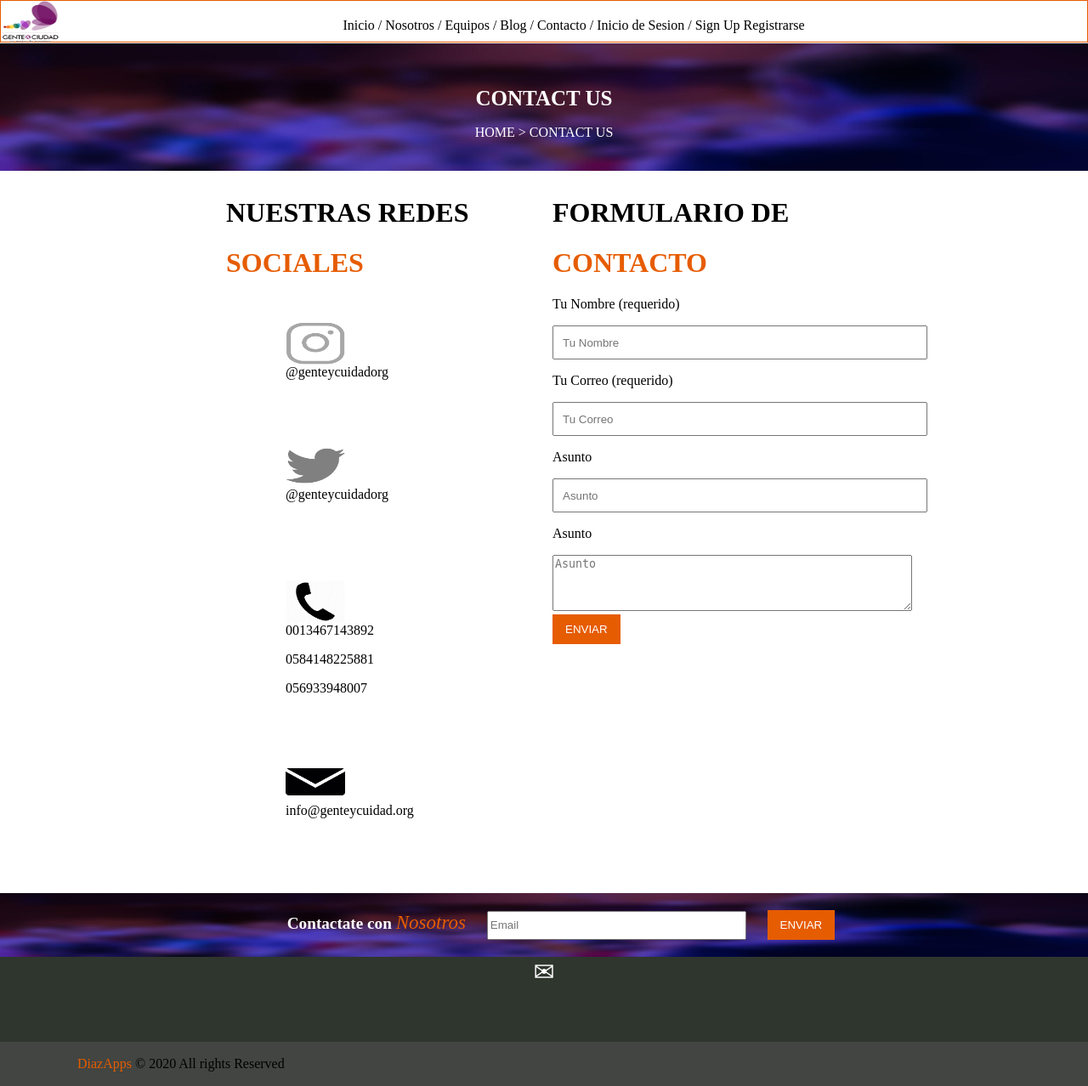
After one commit to kiranrgupta26/Event-Management-System, a PHP site: the page made by html/Contact Us.html in a window 1280 px wide. The commit adds this page. Shown: the whole page at 85% size. Run offline with PHP 8.4, Linux system fonts and the light colour scheme.

Commit message:
COntact Page Done

```diff
--- a/css/cuidad.css
+++ b/css/cuidad.css
@@ -122,7 +122,7 @@ main{
 	padding: 10px;
 }
 
-#enviar{
+.enviar{
 	padding: 10px 15px;
 	color: white;
 	background-color: #e65c00;
@@ -202,3 +202,55 @@ section{
 main i:first-child{
 	color: #e65c00;
 }
+
+
+.column {
+  float: left;
+  width: 30%;
+  padding: 10px;
+  margin-left: 20%;
+  text-align: left;
+}
+
+.column1{
+	float: left;
+  width: 30%;
+  padding: 10px;
+  margin-right: 20%;
+  text-align: left;
+}
+
+/* Clear floats after the columns */
+.row:after {
+  content: "";
+  display: table;
+  clear: both;
+}
+
+*{
+  box-sizing: border-box;
+}
+
+.column1 h2:first-child{
+
+}
+
+.contacto{
+	color: #e65c00;
+
+}
+.inputT{
+	height: 40px;
+	padding: 10px;
+}
+
+.contact-img{
+	list-style-type: none;
+}
+
+.contact-img li{
+	padding: 30px;
+	display: inline-block;
+	margin: 0;
+	vertical-align: top;
+}
--- /dev/null
+++ b/html/Contact Us.html
@@ -0,0 +1,119 @@
+
+<!DOCTYPE html>
+
+<!DOCTYPE html>
+<html>
+<head>
+	<title>Equipos</title>
+	<link rel="stylesheet" type="text/css" href="../css/cuidad.css">
+</head>
+<body>
+	<header class="topmenu">
+		<img src="../img/Logotipo.png">
+		<nav>
+			<a href="/html/">Inicio </a> /
+			<a href="/css/">Nosotros </a> /
+			<a href="/js/">Equipos </a> /
+			<a href="/jquery/">Blog </a> /
+			<a href="/jquery/">Contacto </a> /
+			<a href="/jquery/">Inicio de Sesion </a> /
+			<a href="/jquery/">Sign Up Registrarse </a>
+		</nav>
+
+	</header>
+
+	<div class="container">
+  		<img src="../img/homepage-one-banner.jpg" alt="Snow" style="width:100%; height: 100%;">
+  		<div class="centered">
+  			<h1>CONTACT US</h1>
+  			<p>HOME > CONTACT US</p>
+  		</div>
+	</div>
+
+	<main>
+
+		<div class="row">
+			<div class="column">
+			    <h1>NUESTRAS REDES</h1>
+			    <h1 class="contacto">SOCIALES</h1>
+
+			    <ul class="contact-img">
+			    	<li>
+			    		<img src="../img/instagram_grey.png">
+			    		<p>@genteycuidadorg</p>
+			    	</li>
+			    	<li>
+			    		<img src="../img/twitter_grey.png">
+			    		<p>@genteycuidadorg</p>
+			    	</li>
+			    </ul>
+			    <ul class="contact-img">
+			    	<li>
+			    		<img src="../img/telephone.png">
+			    		<p>0013467143892</p>
+			    		<p>0584148225881</p>
+			    		<p>056933948007</p>
+			    	</li>
+			    	<li>
+			    		<img src="../img/email.png">
+			    		<p>info@genteycuidad.org</p>
+			    	</li>
+			    </ul>
+			 </div>
+			<div class="column1">
+			    <h1>FORMULARIO DE</h1>
+			    <h1 class="contacto">CONTACTO</h1>
+			    <p>Tu Nombre (requerido)</p>
+			    <input type="text" name="name" placeholder="Tu Nombre" size="50" class="inputT">
+			    <p>Tu Correo (requerido)</p>
+			    <input type="email" name="email" placeholder="Tu Correo" size="50" class="inputT">
+			    <p>Asunto</p>
+			    <input type="text" name="query" placeholder="Asunto" size="50" class="inputT">
+			    <p>Asunto</p>
+			    <textarea rows="4" cols="50" placeholder="Asunto"></textarea>
+
+			    <button class="enviar">ENVIAR</button>
+  			</div>
+		</div>
+
+	</main>
+
+
+
+
+	<footer id="wrapper">
+		<div class="footer-img">
+			<img src="../img/homepage-one-banner.jpg" alt="Snow" id="imgid">
+			<div class="footer-1-content">
+				<ul>
+					<li>
+						<b>Contactate con</b>  <i id="nosotros">Nosotros</i>
+					</li>
+					<li>
+						<input type="text" name="email-us" placeholder="Email" size = "35" id="email-us">
+					</li>
+					<li>
+						<button class="enviar">ENVIAR</button>
+					</li>
+				</ul>
+			</div>
+		</div>
+
+		<div class="footer-2">
+			<span id="email-logo">&#9993;</span>
+			<span></span>
+			<span></span>
+		</div>
+		<div class="footer-3">
+			<ul id="footer-apps">
+				<li>
+					DiazApps
+				</li>
+				<li>
+					&copy; 2020 All rights Reserved
+				</li>
+			</ul>
+		</div>
+	</footer>
+</body>
+</html>
```
Also changed, not shown: img/email.png (added), img/instagram_grey.png (added), img/telephone.png (added), img/twitter_grey.png (added).
